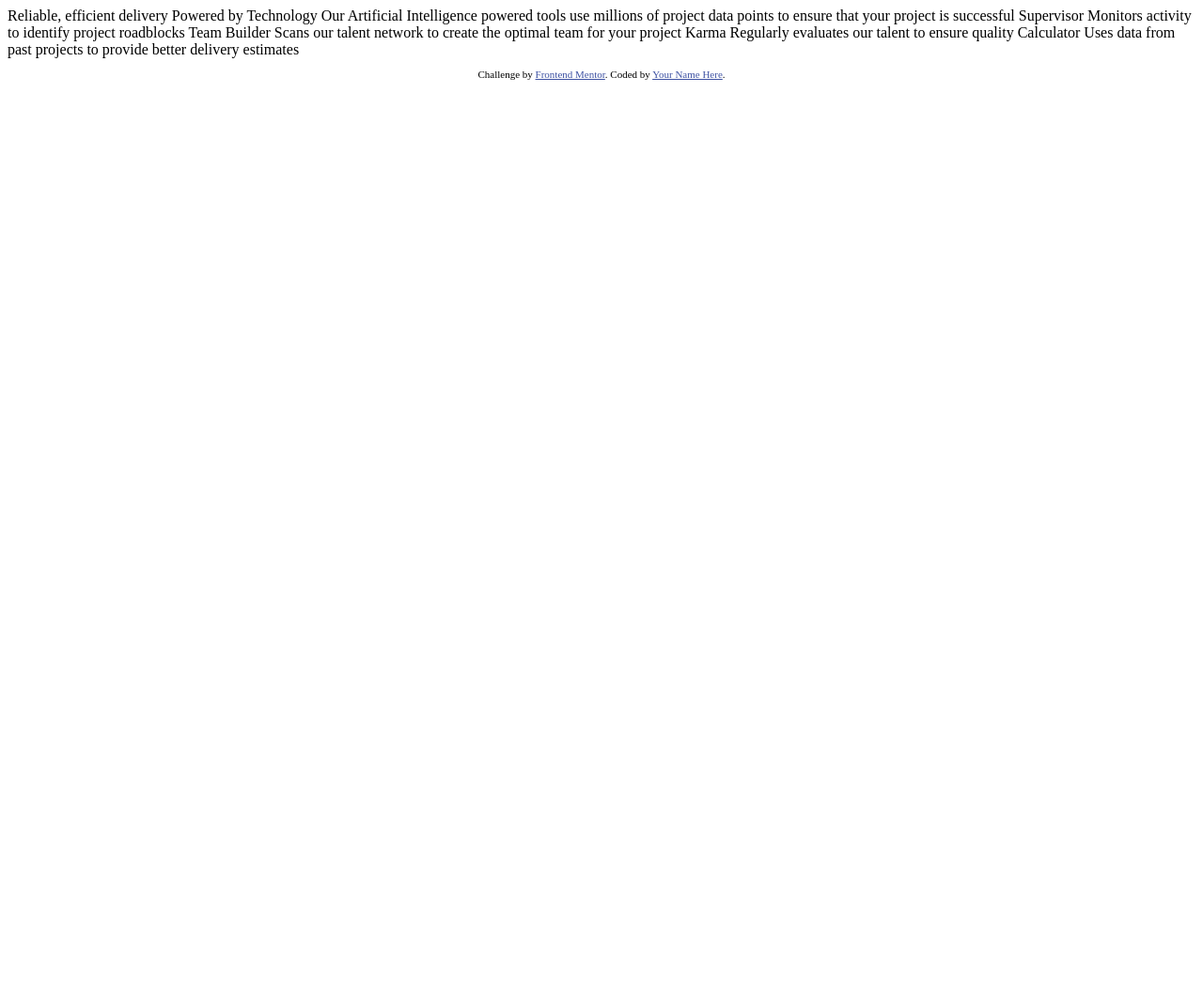
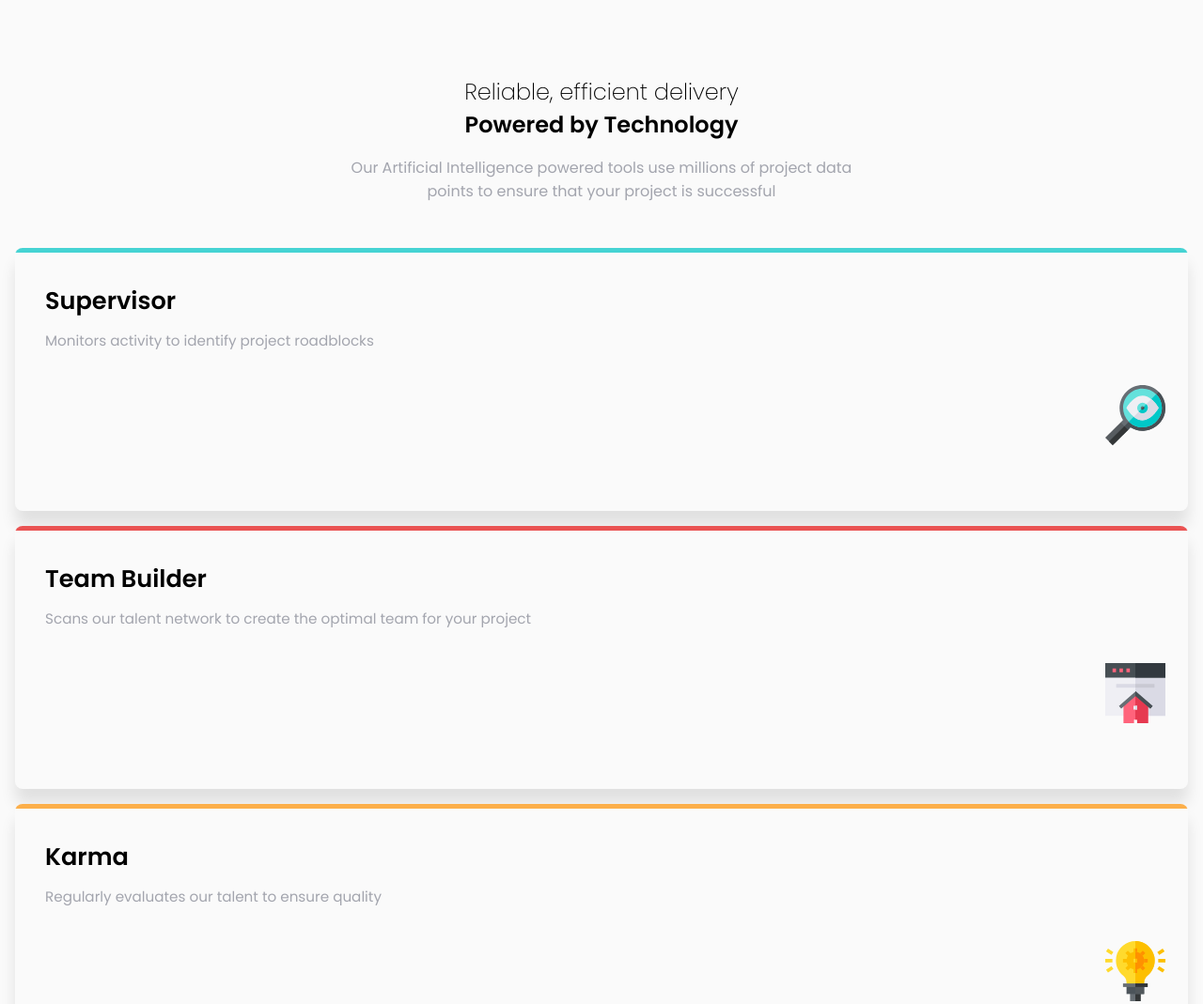
Before and after one commit to atulanand206/fem-four-card-feature, a plain HTML site: page index.html in a window 1280 px wide. Shown: the top 1069 px of the page at 94% size. Before the commit the page ends 800 px from the top, so only its background shows below. Drawn offline with Linux system fonts and the light colour scheme.

Commit message:
:ok_hand: Challenge complete.

```diff
--- /dev/null
+++ b/index.css
@@ -0,0 +1,169 @@
+@import url("https://fonts.googleapis.com/css2?family=Poppins:wght@200;400;600&display=swap");
+
+:root {
+	--clr-p-red: hsl(0, 78%, 62%);
+	--clr-p-cyan: hsl(180, 62%, 55%);
+	--clr-p-orange: hsl(34, 97%, 64%);
+	--clr-p-blue: hsl(212, 86%, 64%);
+	--clr-n-dark-blue: hsl(234, 12%, 34%);
+	--clr-n-blue: hsl(229, 6%, 66%);
+	--clr-n-gray: hsl(0, 0%, 98%);
+}
+
+* {
+	margin: 0;
+	padding: 0;
+  font-family: "Poppins", sans-serif;
+}
+
+body {
+	padding-block: 4em;
+	background: var(--clr-n-gray);
+}
+
+header {
+	padding: 1em;
+	display: flex;
+	flex-direction: column;
+	align-items: center;
+}
+
+header p {
+	margin-block: 1em;
+	max-width: 550px;
+}
+
+@media screen and (min-width: 1300px) {
+	div {
+		margin-inline: 7em;
+		display: grid;
+		grid-template-columns: repeat(3, 1fr);
+		grid-template-rows: repeat(4, 1fr);
+	}
+	.sec-1 {
+		grid-column: 1/2;
+	}
+
+	.sec-2,
+	.sec-3 {
+		grid-column: 2/3;
+	}
+
+	.sec-4 {
+		grid-column: 3/4;
+	}
+
+	.sec-1,
+	.sec-4 {
+		grid-row: 2/4;
+	}
+
+	.sec-2 {
+		grid-row: 1/3;
+	}
+
+	.sec-3 {
+		grid-row: 3/5;
+	}
+}
+
+img {
+	float: right;
+	padding-right: 24px;
+}
+
+section {
+	height: 280px;
+	overflow: hidden;
+	box-shadow: 0 1em 1em rgba(0, 0, 0, 0.1);
+	border-radius: 0.5em;
+	margin: 16px;
+	background-color: var(--clr-n-gray);
+}
+
+section > h3 {
+	padding-top: 32px;
+	padding-left: 32px;
+}
+
+section > p {
+	padding-top: 8px;
+	padding-bottom: 32px;
+	padding-inline: 32px;
+}
+
+section::before {
+	display: block;
+	content: '';
+	width: 100%;
+	height: 0.3em;
+}
+
+.sec-1::before {
+	background-color: var(--clr-p-cyan);
+}
+
+.sec-2::before {
+	background-color: var(--clr-p-red);
+}
+
+.sec-3::before {
+	background-color: var(--clr-p-orange);
+}
+
+.sec-4::before {
+	background-color: var(--clr-p-blue);
+}
+
+p {
+	color: var(--clr-n-blue);
+}
+
+h1 {
+	font-weight: 200;
+}
+
+h2 {
+	font-weight: 600;
+}
+
+h3,
+p {
+	font-weight: 400;
+}
+
+h1,
+h2,
+header p {
+	text-align: center;
+}
+
+h3,
+section p {
+	text-align: left;
+}
+
+section p {
+	line-height: 2em;
+	font-size: 0.95em;
+}
+
+h1 {
+	font-size: 1.5em;
+}
+
+h3 {
+	font-size: 1.6em;
+	font-weight: bold;
+}
+
+.attribution {
+  margin-block: 1em;
+  line-height: 2em;
+  font-size: 1em;
+  text-align: center;
+}
+.attribution a {
+  color: hsl(228, 45%, 44%);
+  text-decoration: none;
+}
--- a/index.html
+++ b/index.html
@@ -1,44 +1,50 @@
 <!DOCTYPE html>
 <html lang="en">
   <head>
-  <meta charset="UTF-8">
-  <meta name="viewport" content="width=device-width, initial-scale=1.0"> <!-- displays site properly based on user's device -->
-
-  <link rel="icon" type="image/png" sizes="32x32" href="./images/favicon-32x32.png">
-
+    <meta charset="UTF-8" />
+    <meta name="viewport" content="width=device-width, initial-scale=1.0" />
+    <link rel="icon" type="image/png" sizes="32x32" href="./images/favicon-32x32.png" />
+    <link rel="stylesheet" type="text/css" href="./index.css" />
     <title>Frontend Mentor | Four card feature section</title>
-
-  <!-- Feel free to remove these styles or customise in your own stylesheet 👍 -->
-  <style>
-    .attribution { font-size: 11px; text-align: center; }
-    .attribution a { color: hsl(228, 45%, 44%); }
-  </style>
   </head>
   <body>
-
-  Reliable, efficient delivery
-  Powered by Technology
-
-  Our Artificial Intelligence powered tools use millions of project data points
-  to ensure that your project is successful
-
-  Supervisor
-  Monitors activity to identify project roadblocks
-
-  Team Builder
-  Scans our talent network to create the optimal team for your project
-
-  Karma
-  Regularly evaluates our talent to ensure quality
-
-  Calculator
-  Uses data from past projects to provide better delivery estimates
-
-
+    <header>
+      <h1>Reliable, efficient delivery</h1>
+      <h2>Powered by Technology</h2>
+      <p>
+        Our Artificial Intelligence powered tools use millions of project data
+        points to ensure that your project is successful
+      </p>
+    </header>
+    <div>
+      <section class="sec-1">
+        <h3>Supervisor</h3>
+        <p>Monitors activity to identify project roadblocks</p>
+        <img src="./images/icon-supervisor.svg" alt="Supervisor"/>
+      </section>
+      <section class="sec-2">
+        <h3>Team Builder</h3>
+        <p>Scans our talent network to create the optimal team for your project</p>
+        <img src="./images/icon-team-builder.svg" alt="Team builder"/>
+      </section>
+      <section class="sec-3">
+        <h3>Karma</h3>
+        <p>Regularly evaluates our talent to ensure quality</p>
+        <img src="./images/icon-karma.svg" alt="Karma"/>
+      </section>
+      <section class="sec-4">
+        <h3>Calculator</h3>
+        <p>Uses data from past projects to provide better delivery estimates</p>
+        <img src="./images/icon-calculator.svg" alt="Calculator"/>
+      </section>
+    </div>
     <footer>
       <p class="attribution">
-      Challenge by <a href="https://www.frontendmentor.io?ref=challenge" target="_blank">Frontend Mentor</a>.
-      Coded by <a href="#">Your Name Here</a>.
+        Challenge by
+        <a href="https://www.frontendmentor.io?ref=challenge" target="_blank"
+          >Frontend Mentor</a>
+        <br>
+        Coded by <a href="https://github.com/atulanand206/fem-four-card-feature">Atul Anand</a>
       </p>
     </footer>
   </body>
```
Also changed, not shown: images/desktop.jpg (added), images/mobile.jpg (added), 1 other file. Lines whose indentation alone changed are shown as unchanged.
